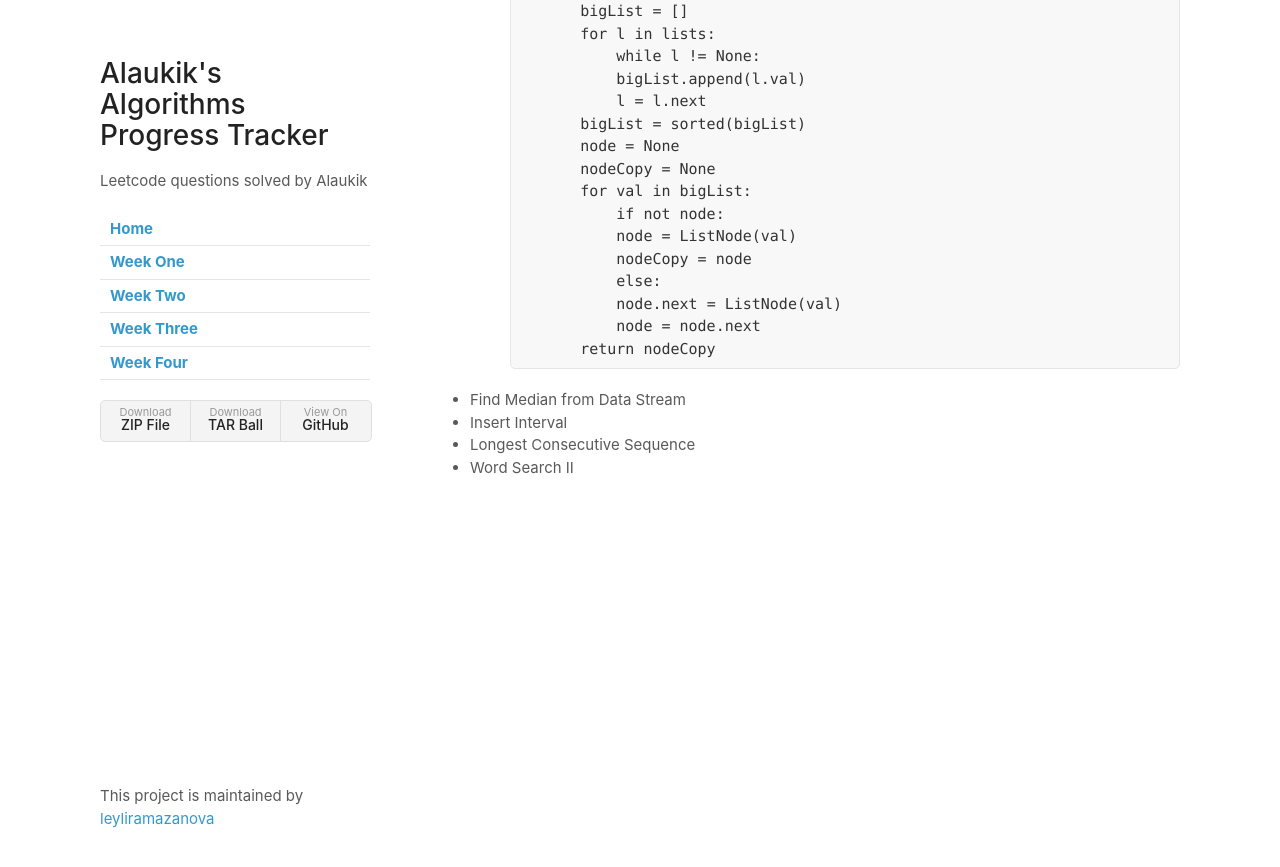
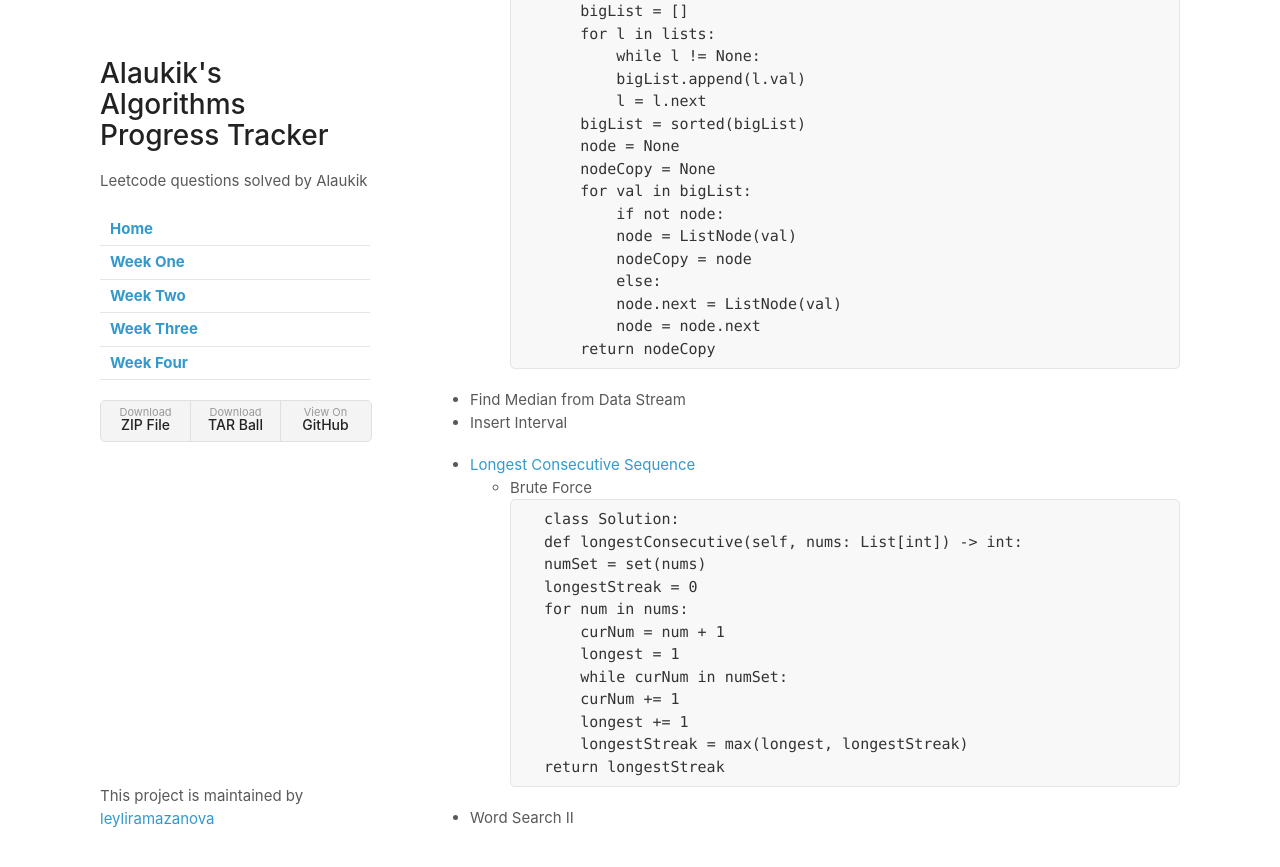
Before and after one commit to leyliramazanova/Five-Weeks-of-Leet-Code, a Jekyll site: the page built from weekFour.md, in a window 1280 px wide and 900 px high, scrolled down 4467 px. Shown: the top 867 px of the window. Built offline with Jekyll 4.4.1, drawn with Linux system fonts in a browser that asks for light colours; our own code applies the rules of GitHub Pages for plain Markdown files.

Commit message:
Update weekFour.md

````diff
--- a/weekFour.md
+++ b/weekFour.md
@@ -217,5 +217,21 @@
 	```
 - Find Median from Data Stream
 - Insert Interval
-- Longest Consecutive Sequence
+
+- [Longest Consecutive Sequence](https://leetcode.com/problems/longest-consecutive-sequence/submissions/)
+	- Brute Force
+	```python
+	class Solution:
+	    def longestConsecutive(self, nums: List[int]) -> int:
+		numSet = set(nums)
+		longestStreak = 0
+		for num in nums:
+		    curNum = num + 1
+		    longest = 1
+		    while curNum in numSet:
+			curNum += 1
+			longest += 1
+		    longestStreak = max(longest, longestStreak)
+		return longestStreak
+	```
 - Word Search II
````
